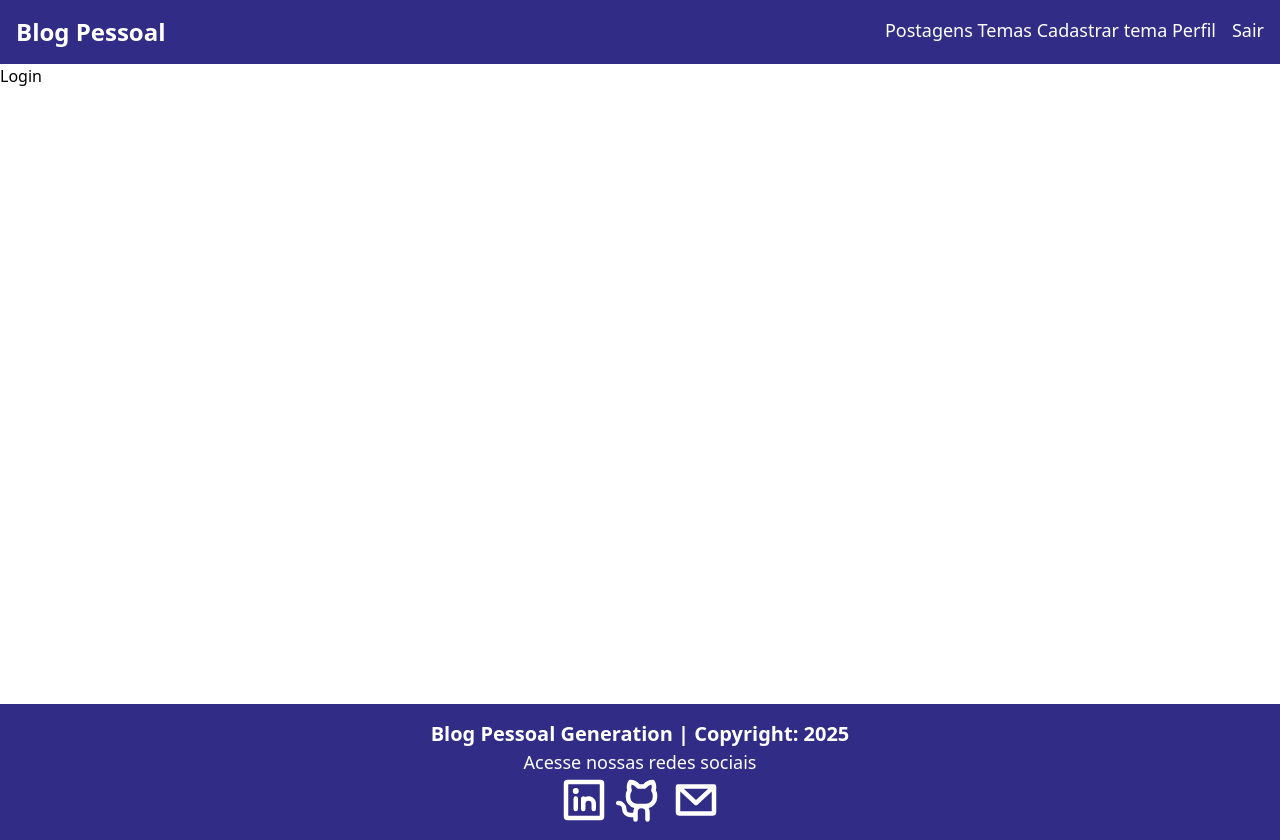
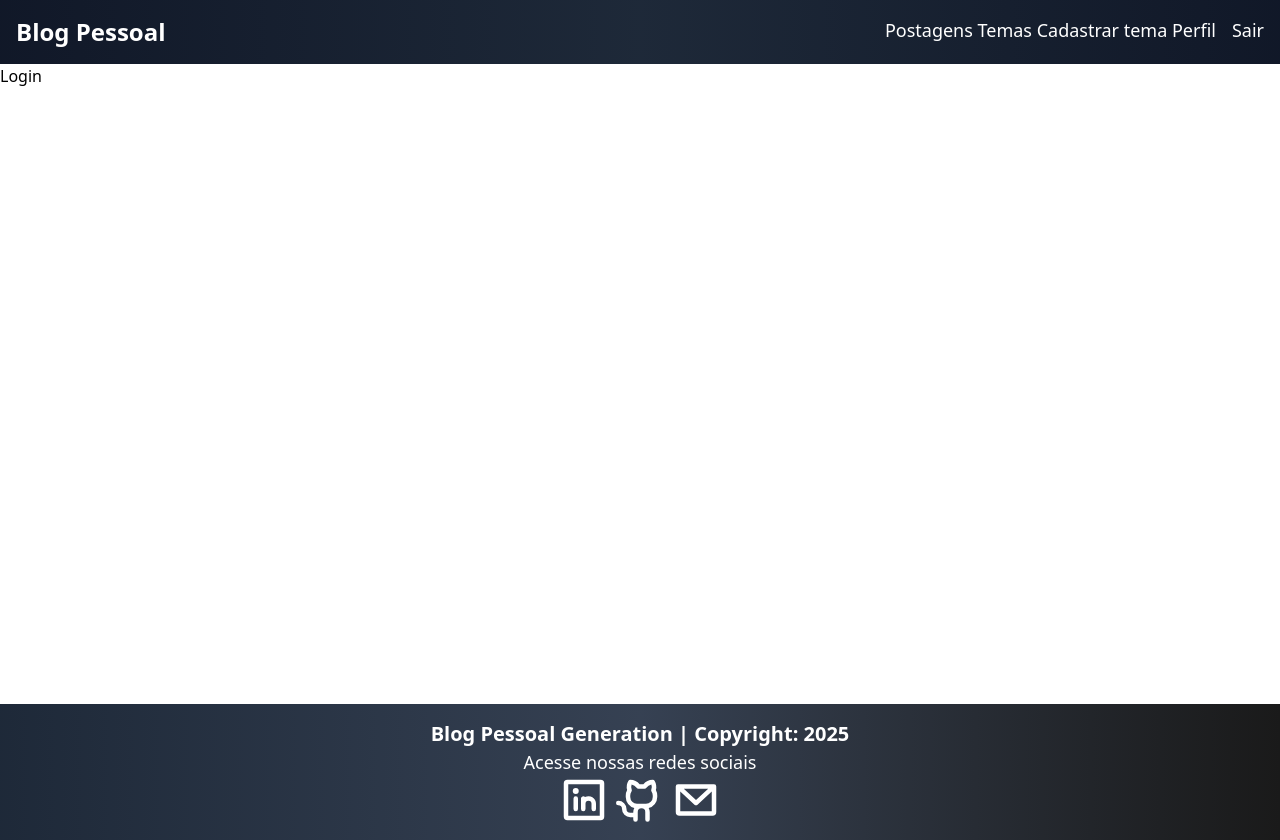
Before and after one commit to CrMessiProgrammer/react_blogpessoal, a React (Vite) app: page /login in a window 1280 px wide. Built offline with nearby package versions, Linux system fonts and the light colour scheme.

Commit message:
:sparkles: Estilização + Aplicação do Dark Mode no Layout

```diff
--- a/src/components/footer/Footer.tsx
+++ b/src/components/footer/Footer.tsx
@@ -5,7 +5,7 @@ function Footer() {
 
 	return (
 		<>
-			<div className="flex justify-center text-white bg-indigo-900">
+			<div className="flex justify-center text-white bg-gradient-to-r from-gray-800 via-gray-700 to-[#1A1A1A]">
 				<div className="container flex flex-col items-center py-4">
 					<p className="text-xl font-bold">
 						Blog Pessoal Generation | Copyright:{' '}
--- a/src/components/navbar/Navbar.tsx
+++ b/src/components/navbar/Navbar.tsx
@@ -3,16 +3,16 @@ import { Link } from "react-router-dom"
 function Navbar() {
 	return (
 		<>
-			<div className="flex justify-center w-full p-4 text-white bg-indigo-900">
+			<div className="flex justify-center w-full p-4 text-white bg-gradient-to-r from-gray-900 via-gray-800 to-gray-900">
 				<div className="container flex justify-between text-lg">
 					<Link to="/home" className="text-2xl font-bold">
 						Blog Pessoal
 					</Link>
 					<div className="flex gap-4">
 						Postagens
-            Temas
-            Cadastrar tema
-            Perfil
+						Temas
+						Cadastrar tema
+						Perfil
 						<Link to='/login'>
 							Sair
 						</Link>
--- a/src/pages/home/Home.tsx
+++ b/src/pages/home/Home.tsx
@@ -1,10 +1,10 @@
 function Home() {
 	return (
-		<div className="flex justify-center bg-indigo-900">
-			<div className="container grid grid-cols-2 text-white">
+		<div className="flex justify-center bg-gradient-to-b from-gray-900 via-gray-800 to-[#3B5BB5]">
+			<div className="container grid grid-cols-2 text-gray-100">
 				<div className="flex flex-col items-center justify-center gap-4 py-4">
 					<h2 className="text-5xl max-sm:text-2xl font-bold">
-						Seja Bem Vindo(a)!
+						Bem Vindo(a)!
 					</h2>
 					<p className="text-xl">
 						Expresse aqui seus pensamentos e opiniões 📝
@@ -19,7 +19,7 @@ function Home() {
 
 				<div className="flex justify-center">
 					<img
-						src="https://i.imgur.com/VpwApCU.png"
+						src="./src/assets/home.svg"
 						alt="Imagem da Página Home"
 						className="w-2/3"
 					/>
```
Also changed, not shown: src/assets/home.svg (added), src/assets/img_home.svg (added).
